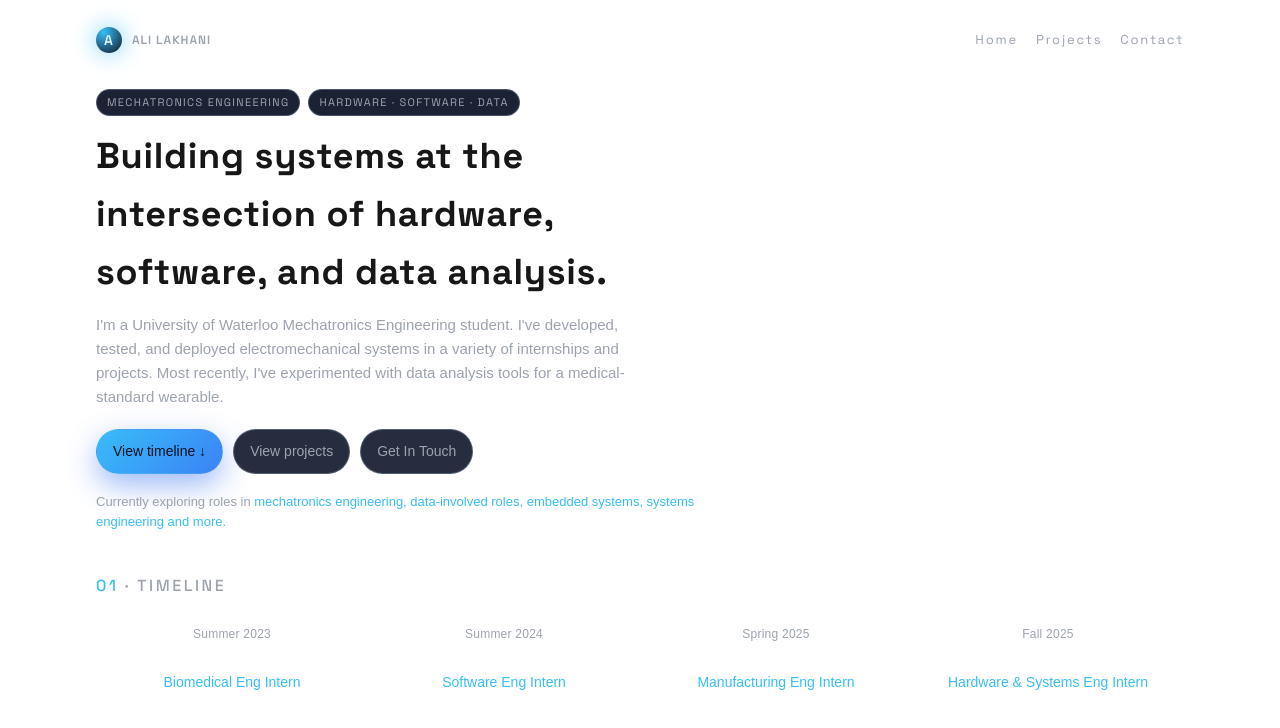
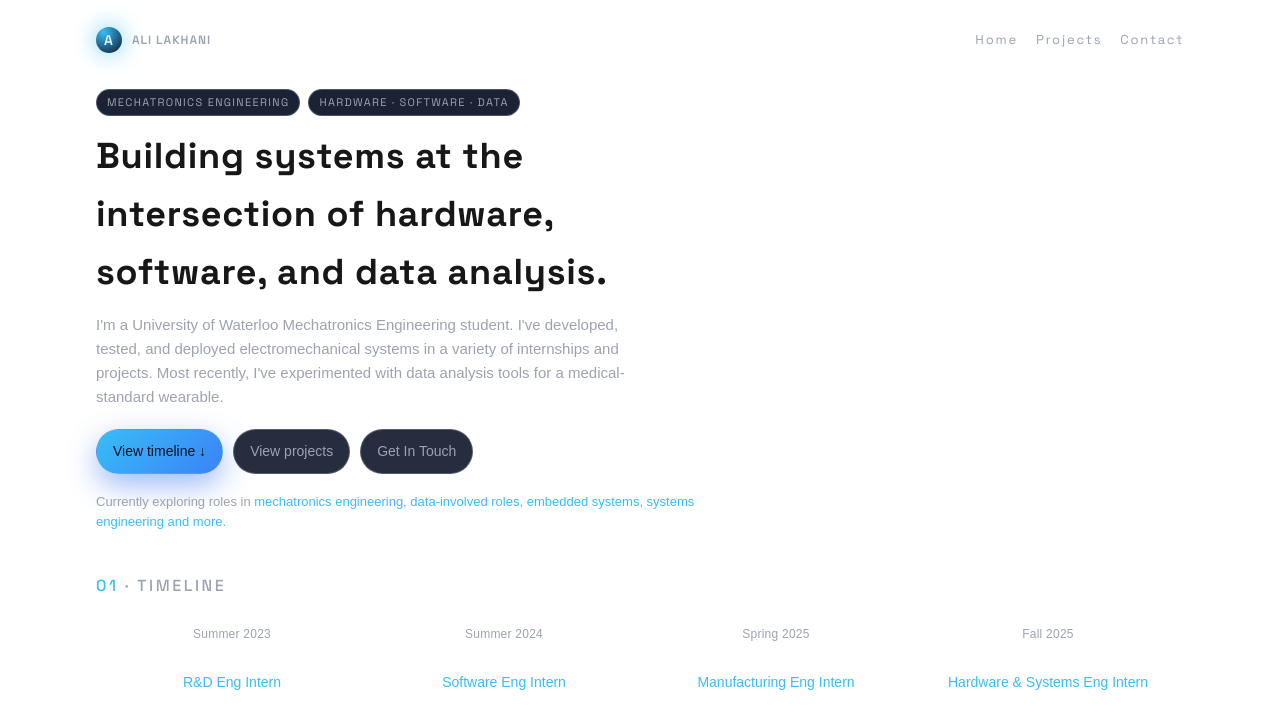
Before and after one commit to alilks05/portfolio, a Next.js app: page / in a window 1280 px wide. Shown: the top 728 px of the page. Built offline with nearby package versions, Linux system fonts and the light colour scheme.

Commit message:
r&d end update

```diff
--- a/components/Timeline.tsx
+++ b/components/Timeline.tsx
@@ -13,7 +13,7 @@ type TimelineItem = {
 const items: TimelineItem[] = [
     {
         id: "westpark",
-        title: "Biomedical Eng Intern",
+        title: "R&D Eng Intern",
         company: "West Park Healthcare Center",
         start: "Summer 2023",
         end: "",
```
